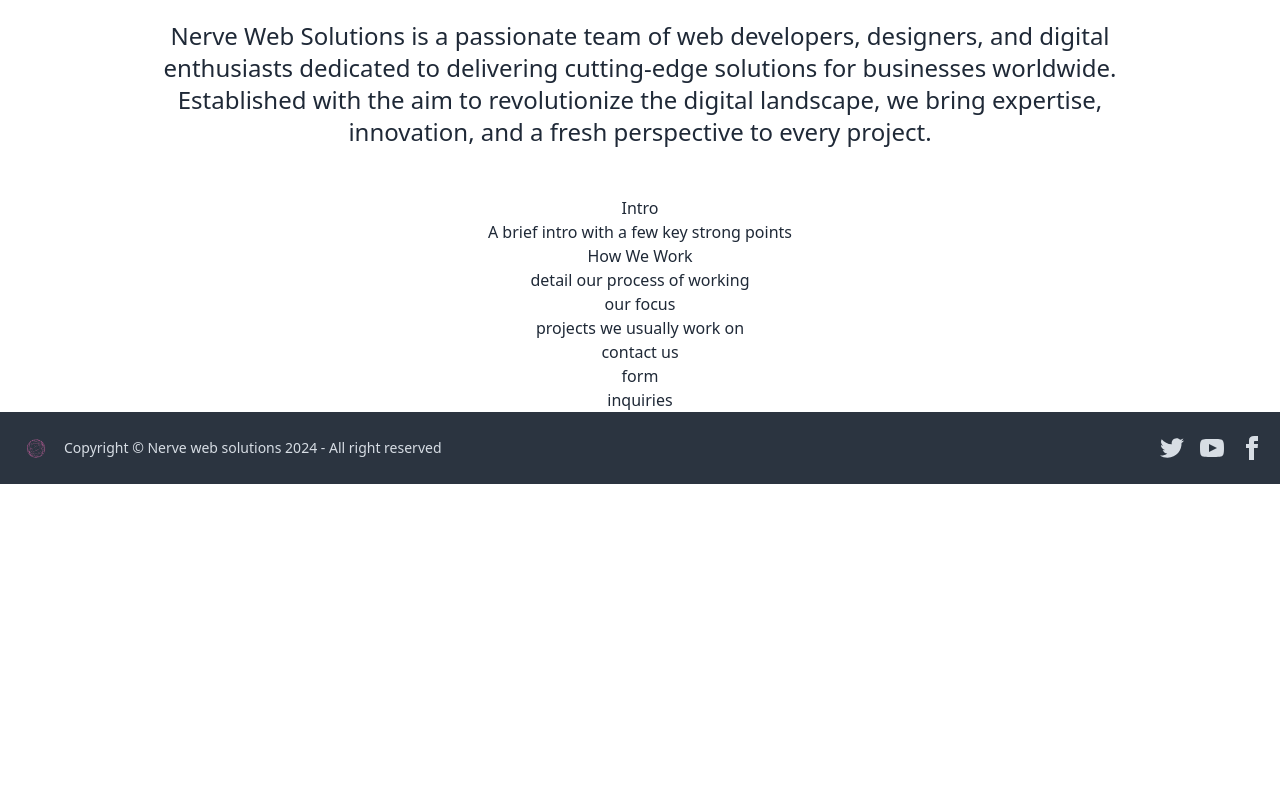
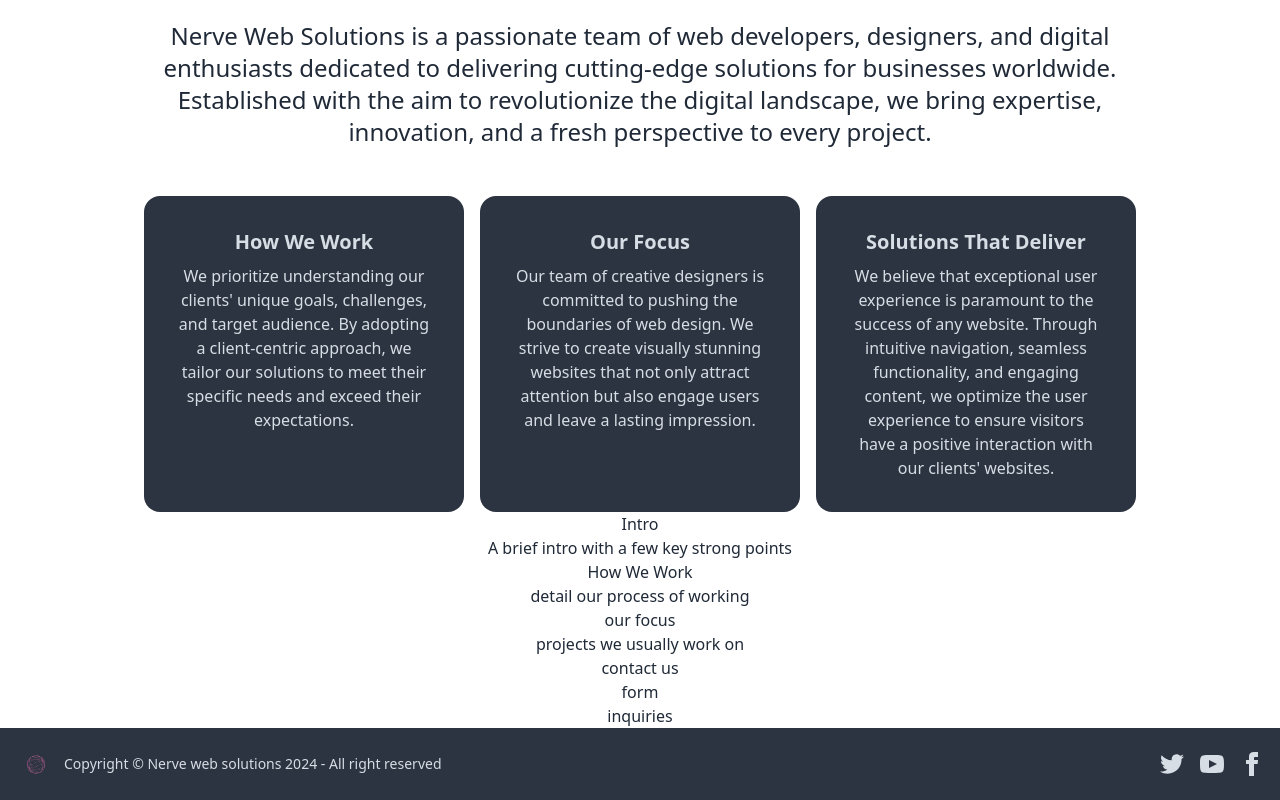
Before and after one commit to gachagajnr/sensitive_webdesigners, a SvelteKit app: page / in a window 1280 px wide. Shown: the part 1046-1846 px from the top of the page. Before the commit the page ends 1530 px from the top, so only its background shows below. Built offline with nearby package versions, Linux system fonts and the light colour scheme.

Commit message:
finish section of key points

```diff
--- a/src/routes/+page.svelte
+++ b/src/routes/+page.svelte
@@ -29,6 +29,40 @@
 					innovation, and a fresh perspective to every project.
 				</h1>
 			</div>
+			<div class="flex flex-row flex-wrap gap-4 justify-center">
+				<div class="card w-80 bg-neutral text-neutral-content">
+					<div class="card-body items-center text-center">
+						<h2 class="card-title">How We Work</h2>
+						<p>
+							We prioritize understanding our clients' unique goals, challenges, and target
+							audience. By adopting a client-centric approach, we tailor our solutions to meet their
+							specific needs and exceed their expectations.
+						</p>
+					</div>
+				</div>
+
+				<div class="card w-80 bg-neutral text-neutral-content">
+					<div class="card-body items-center text-center">
+						<h2 class="card-title">Our Focus</h2>
+						<p>
+							Our team of creative designers is committed to pushing the boundaries of web design.
+							We strive to create visually stunning websites that not only attract attention but
+							also engage users and leave a lasting impression.
+						</p>
+					</div>
+				</div>
+				<div class="card w-80 bg-neutral text-neutral-content">
+					<div class="card-body items-center text-center">
+						<h2 class="card-title">Solutions That Deliver</h2>
+						<p>
+							We believe that exceptional user experience is paramount to the success of any
+							website. Through intuitive navigation, seamless functionality, and engaging content,
+							we optimize the user experience to ensure visitors have a positive interaction with
+							our clients' websites.
+						</p>
+					</div>
+				</div>
+			</div>
 		</div>
 	</div>
 	<h1>Intro</h1>
```
